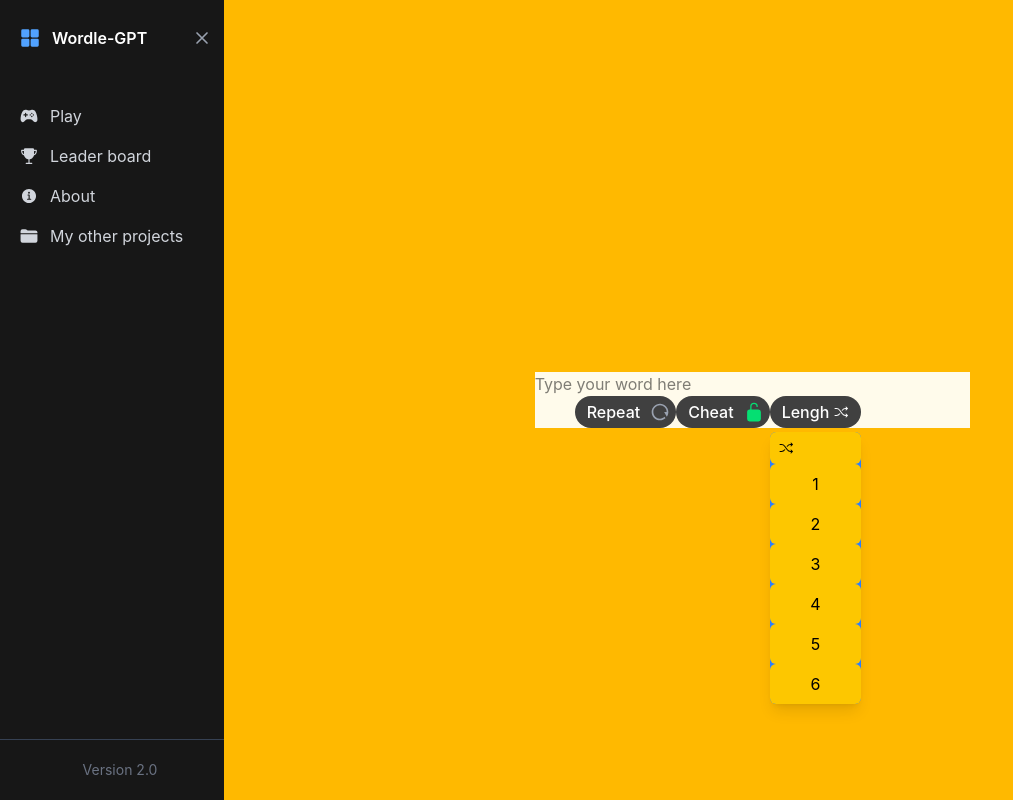
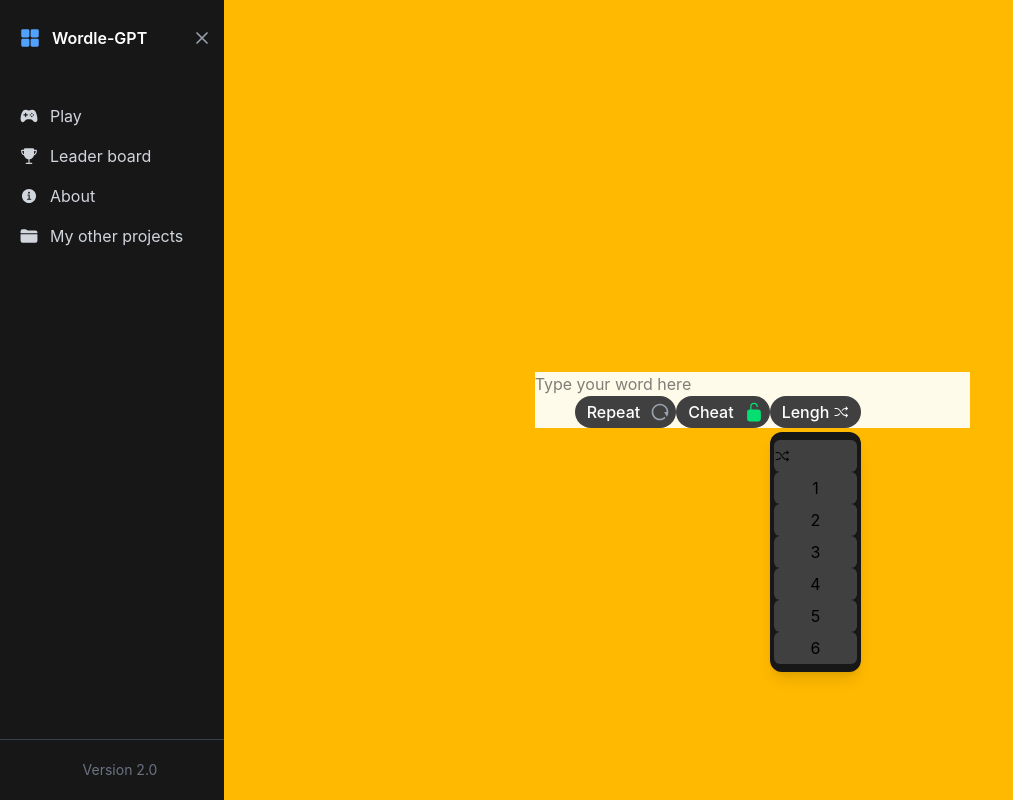
Before and after one commit to kikoDevv/Wordle-GPT, a Next.js app: page / in a window 1280 px wide. Both pictures are taken after a click on the button "Lengh". Shown: the whole page, without its empty margins (0-1013 px from the left). Built offline with nearby package versions, Linux system fonts and the light colour scheme.

Commit message:
Added smoth transition effeckt to dropdown menu

```diff
--- a/src/components/buttons/dropDownMenu/dropDown.tsx
+++ b/src/components/buttons/dropDownMenu/dropDown.tsx
@@ -13,63 +13,73 @@ export default function DropDown() {
   return (
     <div className="grid relative">
       <button
-        className="bg-neutral-700 text-white font-medium rounded-full px-3 py-1"
+        className="bg-neutral-700 text-white font-medium rounded-full px-3 py-1 cursor-pointer hover:bg-neutral-600"
         onClick={() => setDropDownOpen(!isDropDownOpen)}>
-        {wordLength === 0 ? <div className="flex items-center gap-1"> <p>Lengh</p> <PiShuffle/></div> : `Length: ${wordLength}`}
+        {wordLength === 0 ? (
+          <div className="flex items-center gap-1">
+            {" "}
+            <p>Lengh</p> <PiShuffle />
+          </div>
+        ) : (
+          `Length: ${wordLength}`
+        )}
       </button>
-      {isDropDownOpen && (
-        <ul className="grid bg-blue-500 absolute top-full mt-1 rounded-md shadow-lg z-10 min-w-full">
+      <div
+        className={`absolute top-full mt-1 rounded-xl shadow-lg z-10 min-w-full bg-neutral-900 px-1 overflow-hidden transition-all duration-300 ease-out ${
+          isDropDownOpen ? "opacity-100 scale-100 translate-y-0 max-h-96" : "opacity-0 scale-95 -translate-y-2 max-h-0"
+        }`}>
+        <ul className={`grid py-2 transition-all duration-200 ${isDropDownOpen ? "translate-y-0" : "-translate-y-4"}`}>
           <li>
             <button
-              className="cursor-pointer bg-yellow-400 w-full rounded-md p-2 hover:bg-yellow-300 transition-colors"
+              className="cursor-pointer hover:bg-neutral-600 w-full rounded-md py-2 bg-neutral-700 transition-colors"
               onClick={() => handleWordLengthSelect(0)}>
               <PiShuffle />
             </button>
           </li>
           <li>
             <button
-              className="cursor-pointer bg-yellow-400 w-full rounded-md p-2 hover:bg-yellow-300 transition-colors"
+              className="cursor-pointer hover:bg-neutral-600 w-full rounded-md py-1 bg-neutral-700 transition-colors"
               onClick={() => handleWordLengthSelect(1)}>
               1
             </button>
           </li>
           <li>
             <button
-              className="cursor-pointer bg-yellow-400 w-full rounded-md p-2 hover:bg-yellow-300 transition-colors"
+              className="cursor-pointer hover:bg-neutral-600 w-full rounded-md py-1 bg-neutral-700 transition-colors"
               onClick={() => handleWordLengthSelect(2)}>
               2
             </button>
           </li>
           <li>
             <button
-              className="cursor-pointer bg-yellow-400 w-full rounded-md p-2 hover:bg-yellow-300 transition-colors"
+              className="cursor-pointer hover:bg-neutral-600 w-full rounded-md py-1 bg-neutral-700 transition-colors"
               onClick={() => handleWordLengthSelect(3)}>
               3
             </button>
           </li>
           <li>
             <button
-              className="cursor-pointer bg-yellow-400 w-full rounded-md p-2 hover:bg-yellow-300 transition-colors"
+              className="cursor-pointer hover:bg-neutral-600 w-full rounded-md py-1 bg-neutral-700 transition-colors"
               onClick={() => handleWordLengthSelect(4)}>
               4
             </button>
           </li>
           <li>
             <button
-              className="cursor-pointer bg-yellow-400 w-full rounded-md p-2 hover:bg-yellow-300 transition-colors"
+              className="cursor-pointer hover:bg-neutral-600 w-full rounded-md py-1 bg-neutral-700 transition-colors"
               onClick={() => handleWordLengthSelect(5)}>
               5
             </button>
           </li>
           <li>
             <button
-              className="cursor-pointer bg-yellow-400 w-full rounded-md p-2 hover:bg-yellow-300 transition-colors"
+              className="cursor-pointer hover:bg-neutral-600 w-full rounded-md py-1 bg-neutral-700 transition-colors"
               onClick={() => handleWordLengthSelect(6)}>
               6
             </button>
           </li>
         </ul>
-      )}
+      </div>
     </div>
   );
 }
```
